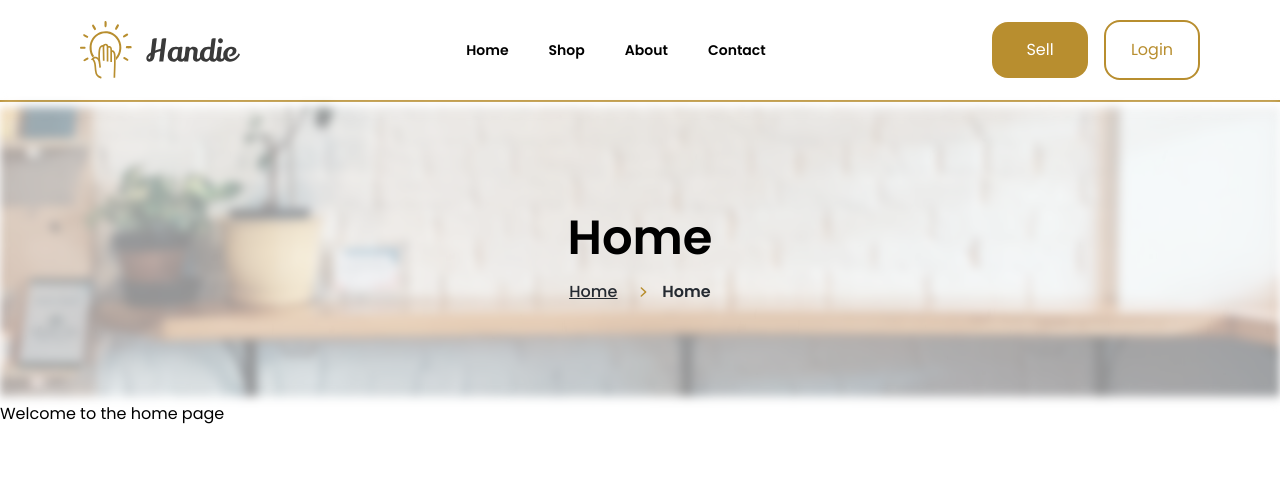
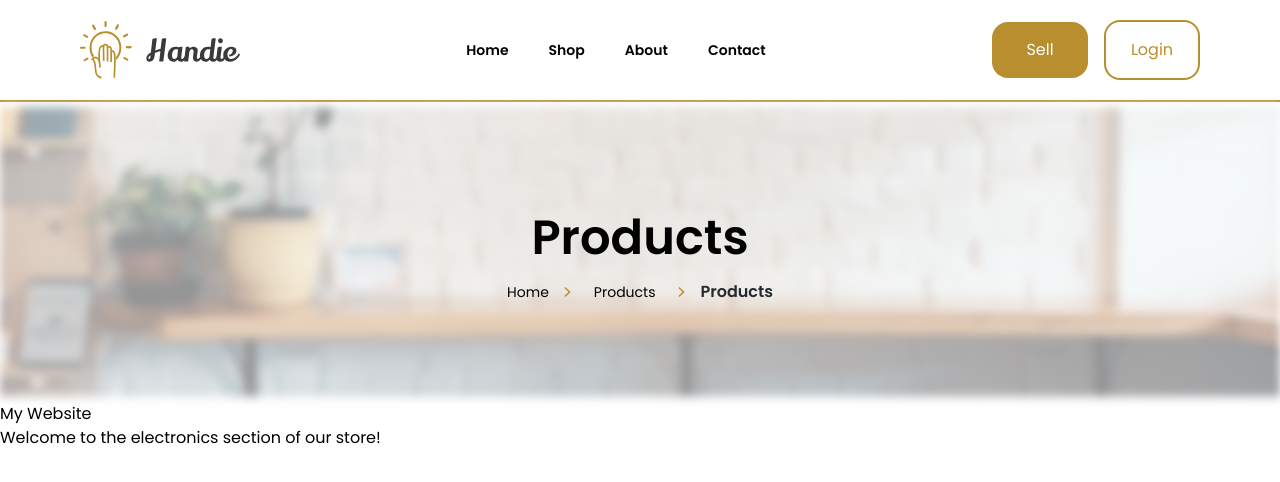
Before and after one commit to omar-the-junior/handie--frontend, a React (Vite) app: page / in a window 1280 px wide. Shown: the top 482 px of the page. Built offline with nearby package versions, Linux system fonts and the light colour scheme.

Commit message:
done task Breadcrumbs

```diff
--- a/src/components/Breadcrumbs.tsx
+++ b/src/components/Breadcrumbs.tsx
@@ -1,19 +1,30 @@
-import { Box, Breadcrumbs as MBreadcrumbs, Link, Typography } from '@mui/material';
-import NavigateNexIcon from   '@mui/icons-material/NavigateNext';
+import React from 'react';
+import { Link } from 'react-router-dom';
 
-function Breadcrumbs() {
+type Breadcrumb = {
+  name: string;
+  link: string;
+};
+
+type BreadcrumbsProps = {
+  breadcrumbs: Breadcrumb[];
+};
+
+export const Breadcrumbs = ({ breadcrumbs }: BreadcrumbsProps) => {
   return (
-    <Box m={2}>
-      <MBreadcrumbs aria-label="breadcrumb" separator={<NavigateNexIcon fontSize="small" />}>
-        <Link underline='hover' href='#'>Home</Link>
-        <Link underline='hover' href='#'>Shop</Link>
-        <Link underline='hover' href='#'>About</Link>
-        <Link underline='hover' href='#'>Contact</Link>
-
-        <Typography color="text.primary">Current Page</Typography>
-      </MBreadcrumbs>
-    </Box>
+    <nav aria-label="breadcrumb">
+      <ol style={{ display: 'flex', listStyle: 'none', padding: 0 }}>
+        {breadcrumbs.map((breadcrumb, index) => (
+          <li key={index} style={{ display: 'flex', alignItems: 'center', marginRight: '8px' }}>
+            <Link to={breadcrumb.link}>
+              <span>{breadcrumb.name.charAt(0).toUpperCase() + breadcrumb.name.slice(1)}</span>
+            </Link>
+            {index < breadcrumbs.length - 1 && (
+              <img src="/icon_Header.svg" alt="" className="mx-2" style={{  maxWidth: '100%' }} />
+            )}
+          </li>
+        ))}
+      </ol>
+    </nav>
   );
-}
-
-export default Breadcrumbs;
+};
--- a/src/components/Header.tsx
+++ b/src/components/Header.tsx
@@ -1,8 +1,16 @@
-import { Link, useLocation } from "react-router-dom";
+import { Link } from "react-router-dom";
+import { Breadcrumbs } from "./Breadcrumbs";
 
 function Header() {
-    const location = useLocation();
-    const path = location.pathname;
+
+    const breadcrumbs = [
+        { name: 'Home', link: '/' },
+        { name: 'Products', link: '/products' },
+        // { name: '', link: '/products/123' },
+    ];
+
+
+    const currentPageName = breadcrumbs[breadcrumbs.length - 1].name;
 
     return (
         <div className="relative w-full h-[300px]">
@@ -27,41 +35,23 @@ function Header() {
                         lineHeight: "normal",
                     }}
                 >
-                    {path === '/' ? 'Home' : path.substring(1)}
+                    {currentPageName}
                 </h1>
                 <div className="mt-2 text-sm flex items-center">
-                    <a
-                        href="#"
-                        className="text-gray-600 hover:text-gray-800"
+
+                    <Breadcrumbs breadcrumbs={breadcrumbs} />
+                    <img src="/icon_Header.svg" alt="" className="mx-2" />
+                    <span
                         style={{
                             color: 'var(--Ink-Dark, #252A31)',
                             fontFamily: 'Poppins, sans-serif',
                             fontSize: '16px',
-                            fontStyle: 'normal',
-                            fontWeight: '500',
+                            fontWeight: '600',
                             lineHeight: '16px',
-                            textDecorationLine: 'underline',
-                            marginRight: '8px',
                         }}
                     >
-                        <Link to="/">Home</Link>
-                    </a>
-                    <img src="/icon_Header.svg" alt="" className="mx-2" />
-                    <a
-                        href="#"
-                        className="text-gray-600 hover:text-gray-800"
-                        style={{
-                            color: 'var(--Ink-Dark, #252A31)',
-                            fontFamily: 'Poppins, sans-serif',
-                            fontSize: '16px',
-                            fontStyle: 'normal',
-                            fontWeight: '600',
-                            lineHeight: '16px',
-                            textDecorationLine: 'none',
-                        }}
-                    >
-                        {path === '/' ? 'Home' : path.substring(1)}
-                    </a>
+                     {currentPageName}
+                    </span>
                 </div>
             </div>
         </div>
--- a/src/routes/Home.tsx
+++ b/src/routes/Home.tsx
@@ -1,8 +1,16 @@
+import {Link} from 'react-router-dom';
+import {Breadcrumbs} from '../components/Breadcrumbs';
+
 function Home()
 {
+    const currentPage = '/home/products/electronics';
     return (
+
         <div>
-            <h1>Welcome to the home page</h1>
+          <h1>My Website</h1>
+
+
+          <p>Welcome to the electronics section of our store!</p>
         </div>
     )
 }
```
Also changed, not shown: package.json (+0 -9 lines), 1 other file (tests, documents, lock files or other folders).
